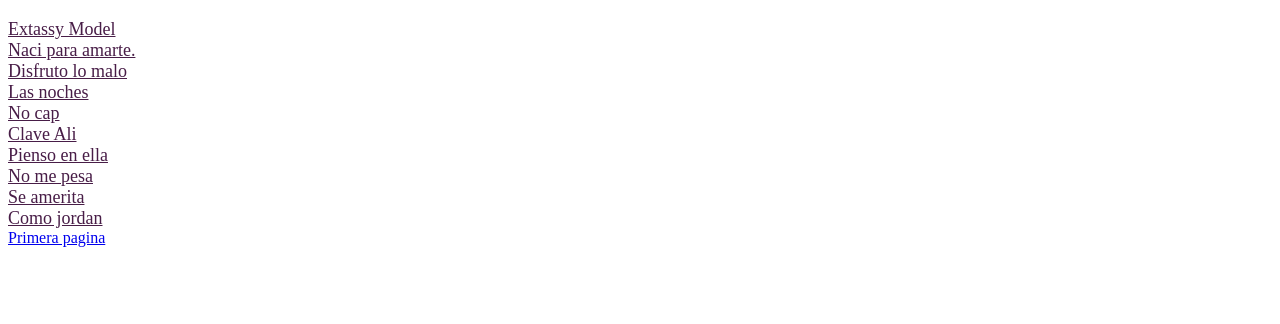
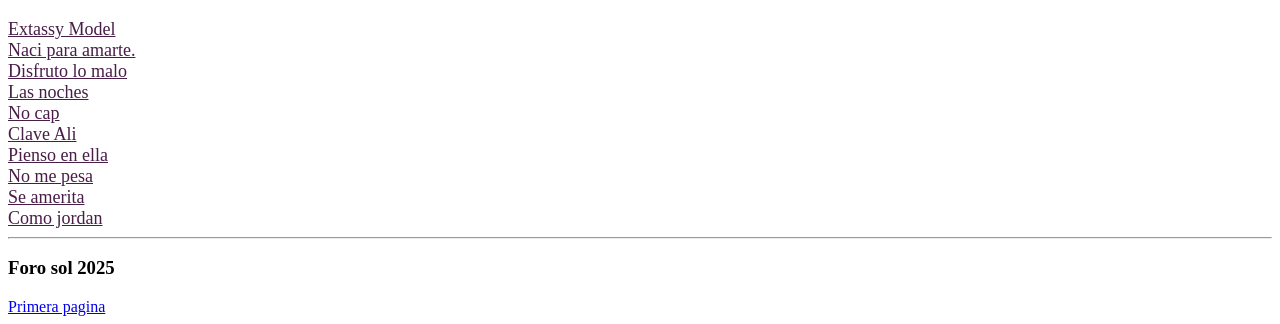
Before and after one commit to Kenaii008/IDAI-SD-2025, a plain HTML site: page Canciones/Musica.html in a window 1280 px wide. Shown: the part 643-967 px from the top of the page. Before the commit the page ends 898 px from the top, so only its background shows below. Drawn offline with Linux system fonts and the light colour scheme.

Commit message:
Foro soll

```diff
--- a/Canciones/Musica.html
+++ b/Canciones/Musica.html
@@ -42,6 +42,8 @@
     <br>
     <a href="https://open.spotify.com/intl-es/track/2q7DY7bBua9e9Aygmz8XmB?si=2dc24358868145c0" id="Primerlink">Como jordan</a>
     <br>
+    <hr>
+    <h3>Foro sol 2025</h3>
     <a href="../Mi primera pagina web.html">Primera pagina</a>
 </body>
 </html>
```
